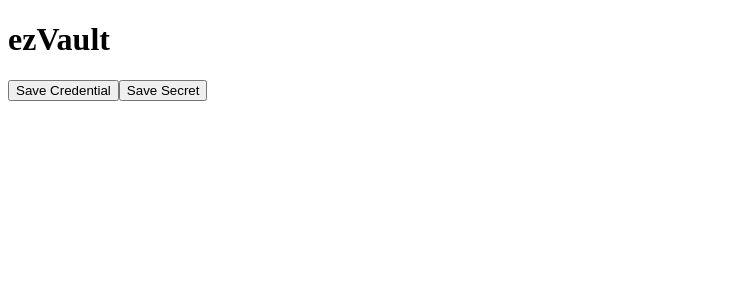
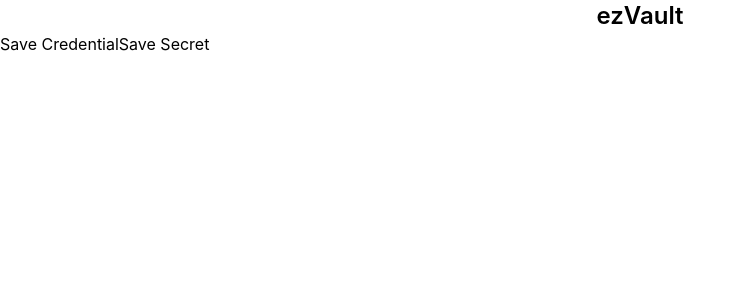
Before and after one commit to Emanuel-Palestino/ez-vault, a React (Vite) app: page / in a window 1280 px wide. Shown: the top 300 px of the page, without its empty margins (0-745 px from the left). Built offline with nearby package versions, Linux system fonts and the light colour scheme.

Commit message:
Added tailwindcss 4

```diff
--- a/package.json
+++ b/package.json
@@ -14,10 +14,12 @@
     "prettier:tauri:fix": "prettier --write ./src-tauri/src"
   },
   "dependencies": {
+    "@tailwindcss/vite": "4.0.0-beta.8",
     "@tauri-apps/api": "^2",
     "@tauri-apps/plugin-opener": "^2",
     "react": "^18.3.1",
-    "react-dom": "^18.3.1"
+    "react-dom": "^18.3.1",
+    "tailwindcss": "4.0.0-beta.8"
   },
   "devDependencies": {
     "@tauri-apps/cli": "^2",
--- a/src/App.tsx
+++ b/src/App.tsx
@@ -3,7 +3,7 @@
 export function App() {
   return (
     <main>
-      <h1>ezVault</h1>
+      <h1 className="w-full text-center text-2xl font-semibold">ezVault</h1>
 
       <button
         onClick={() => {
--- /dev/null
+++ b/src/main.css
@@ -0,0 +1 @@
+@import "tailwindcss";
--- a/src/main.tsx
+++ b/src/main.tsx
@@ -1,6 +1,7 @@
 import React from 'react'
 import ReactDOM from 'react-dom/client'
 import { App } from './App'
+import './main.css'
 
 ReactDOM.createRoot(document.getElementById('root') as HTMLElement).render(
   <React.StrictMode>
--- a/vite.config.ts
+++ b/vite.config.ts
@@ -1,12 +1,13 @@
 import { defineConfig } from "vite";
 import react from "@vitejs/plugin-react";
+import tailwindcss from '@tailwindcss/vite';
 
 // @ts-expect-error process is a nodejs global
 const host = process.env.TAURI_DEV_HOST;
 
 // https://vitejs.dev/config/
 export default defineConfig(async () => ({
-  plugins: [react()],
+  plugins: [react(), tailwindcss()],
 
   // Vite options tailored for Tauri development and only applied in `tauri dev` or `tauri build`
   //
```
Also changed, not shown: 1 other file (tests, documents, lock files or other folders).
